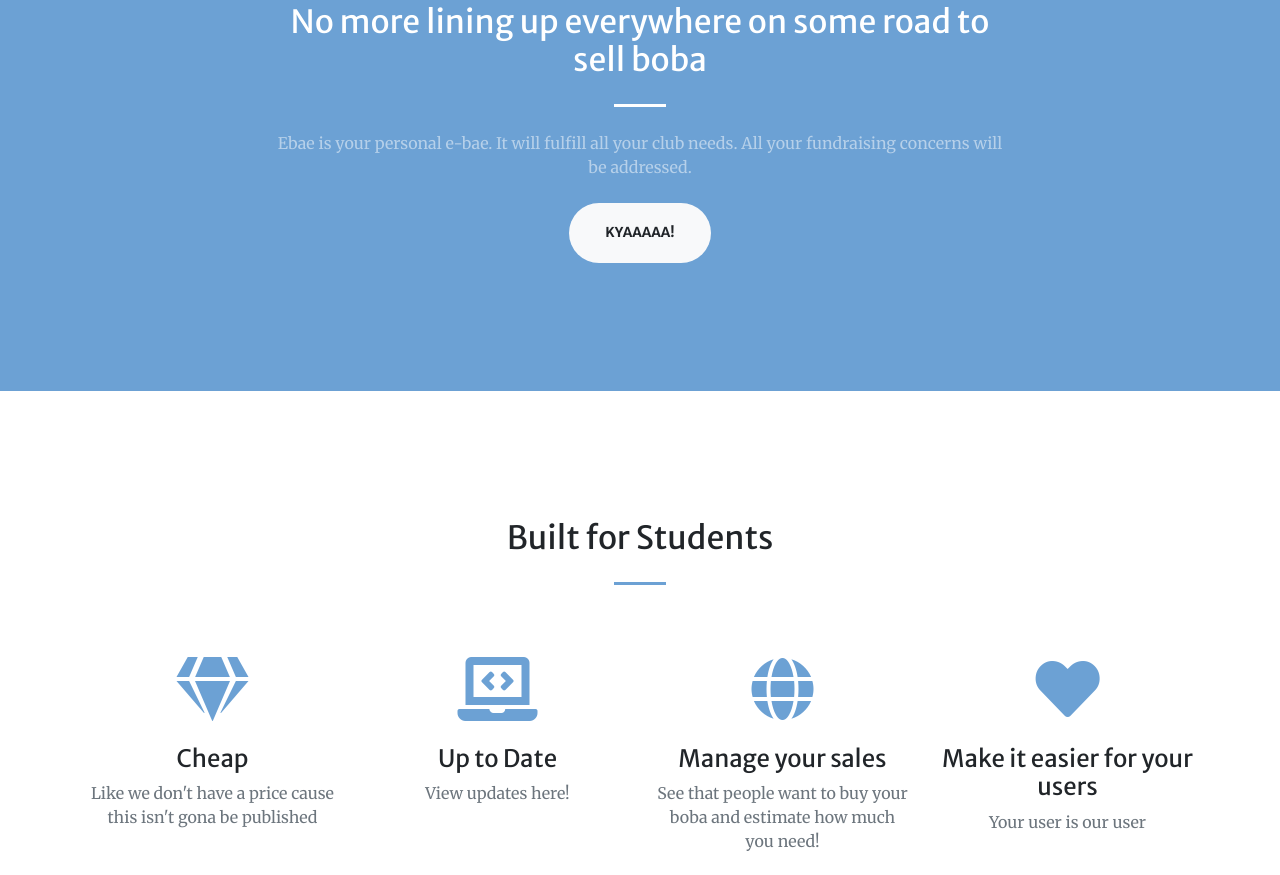
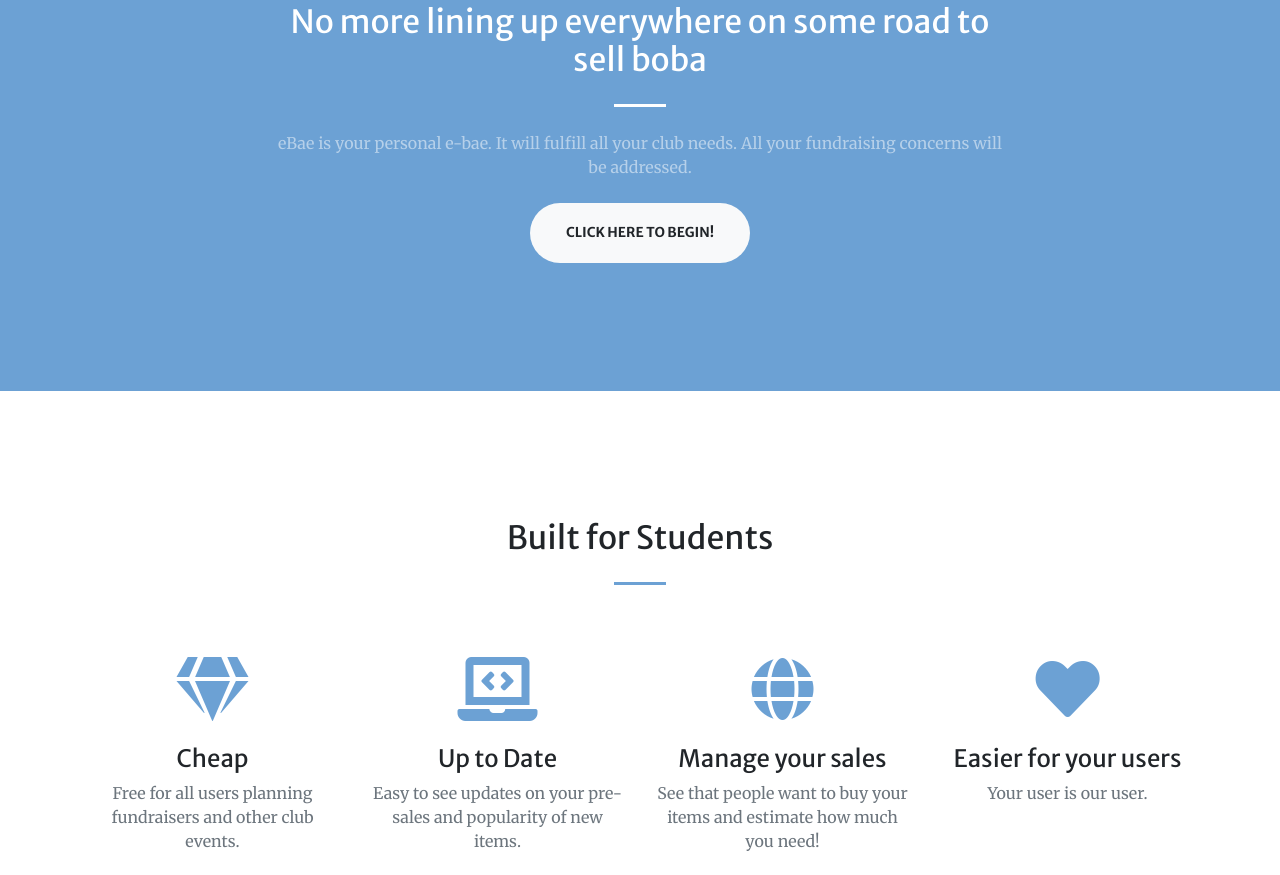
Before and after one commit to LilyPerr/EBae, a website with bundled scripts: page index.html in a window 1280 px wide. Shown: the part 925-1800 px from the top of the page. Built offline with nearby package versions, Linux system fonts and the light colour scheme.

Commit message:
updates to website content

```diff
--- a/index.html
+++ b/index.html
@@ -8,7 +8,7 @@
   <meta name="description" content="">
   <meta name="author" content="">
 
-  <title>EBae</title>
+  <title>eBae</title>
 
   <!-- Font Awesome Icons -->
   <link href="vendor/fontawesome-free/css/all.min.css" rel="stylesheet" type="text/css">
@@ -30,7 +30,7 @@
   <!-- Navigation -->
   <nav class="navbar navbar-expand-lg navbar-light fixed-top py-3" id="mainNav">
     <div class="container">
-      <a class="navbar-brand js-scroll-trigger" href="#page-top">Ebae</a>
+      <a class="navbar-brand js-scroll-trigger" href="#page-top">eBae</a>
       <button class="navbar-toggler navbar-toggler-right" type="button" data-toggle="collapse" data-target="#navbarResponsive" aria-controls="navbarResponsive" aria-expanded="false" aria-label="Toggle navigation">
         <span class="navbar-toggler-icon"></span>
       </button>
@@ -52,7 +52,7 @@
     <div class="container h-100">
       <div class="row h-100 align-items-center justify-content-center text-center">
         <div class="col-lg-10 align-self-end">
-          <h1 class="text-uppercase text-white font-weight-bold">Ebae</h1>
+          <h1 class="text-uppercase text-white font-weight-bold">eBae</h1>
         </div>
         <div style="height:100px"></div>
         <div class="col-lg-8 align-self-baseline">
@@ -70,8 +70,8 @@
         <div class="col-lg-8 text-center">
           <h2 class="text-white mt-0">No more lining up everywhere on some road to sell boba</h2>
           <hr class="divider light my-4">
-          <p class="text-white-50 mb-4">Ebae is your personal e-bae. It will fulfill all your club needs. All your fundraising concerns will be addressed.</p>
-          <a class="btn btn-light btn-xl js-scroll-trigger" href="#services">Kyaaaaa!</a>
+          <p class="text-white-50 mb-4">eBae is your personal e-bae. It will fulfill all your club needs. All your fundraising concerns will be addressed.</p>
+          <a class="btn btn-light btn-xl js-scroll-trigger" href="#services">Click here to begin!</a>
         </div>
       </div>
     </div>
@@ -87,28 +87,28 @@
           <div class="mt-5">
             <i class="fas fa-4x fa-gem text-primary mb-4"></i>
             <h3 class="h4 mb-2">Cheap</h3>
-            <p class="text-muted mb-0">Like we don't have a price cause this isn't gona be published</p>
+            <p class="text-muted mb-0">Free for all users planning fundraisers and other club events.</p>
           </div>
         </div>
         <div class="col-lg-3 col-md-6 text-center">
           <div class="mt-5">
             <i class="fas fa-4x fa-laptop-code text-primary mb-4"></i>
             <h3 class="h4 mb-2">Up to Date</h3>
-            <p class="text-muted mb-0">View updates here!</p>
+            <p class="text-muted mb-0">Easy to see updates on your pre-sales and popularity of new items.</p>
           </div>
         </div>
         <div class="col-lg-3 col-md-6 text-center">
           <div class="mt-5">
             <i class="fas fa-4x fa-globe text-primary mb-4"></i>
             <h3 class="h4 mb-2">Manage your sales</h3>
-            <p class="text-muted mb-0">See that people want to buy your boba and estimate how much you need!</p>
+            <p class="text-muted mb-0">See that people want to buy your items and estimate how much you need!</p>
           </div>
         </div>
         <div class="col-lg-3 col-md-6 text-center">
           <div class="mt-5">
             <i class="fas fa-4x fa-heart text-primary mb-4"></i>
-            <h3 class="h4 mb-2">Make it easier for your users</h3>
-            <p class="text-muted mb-0">Your user is our user</p>
+            <h3 class="h4 mb-2">Easier for your users</h3>
+            <p class="text-muted mb-0">Your user is our user.</p>
           </div>
         </div>
       </div>
```
Also changed, not shown: eBae.html (+2 -2 lines).
